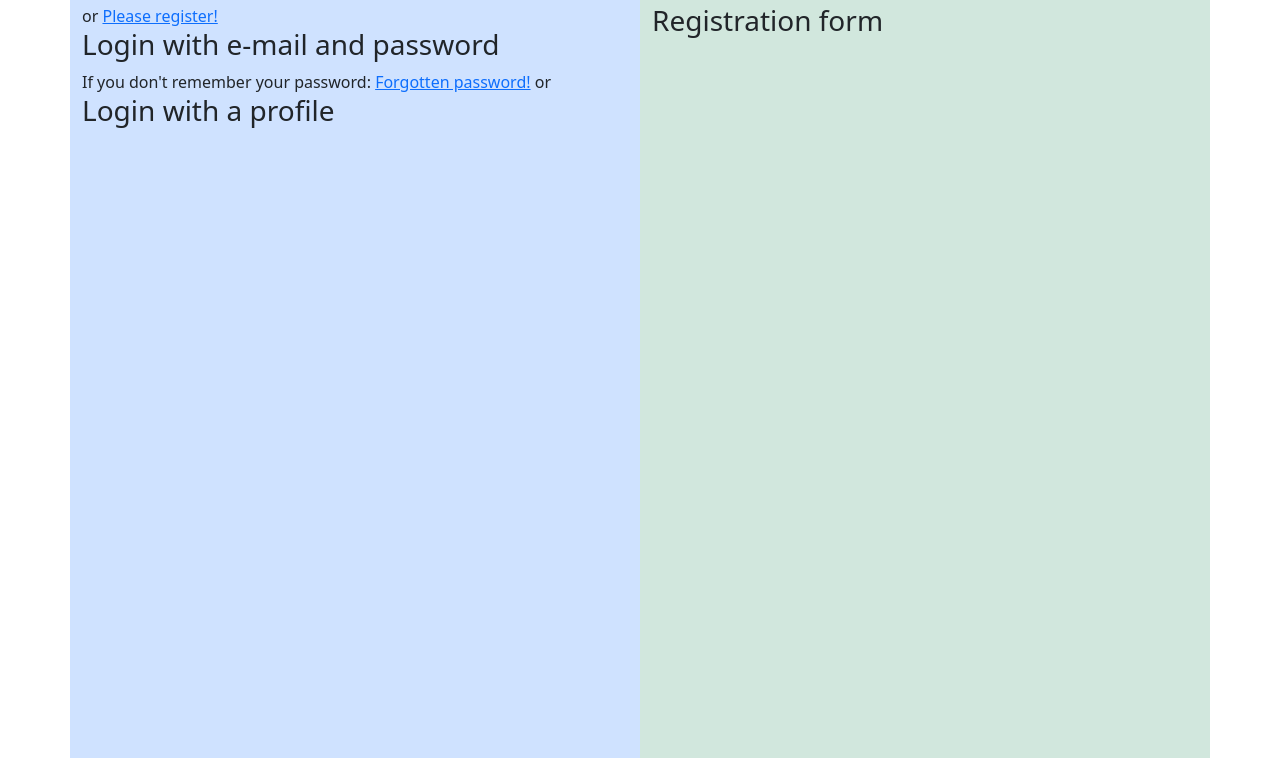
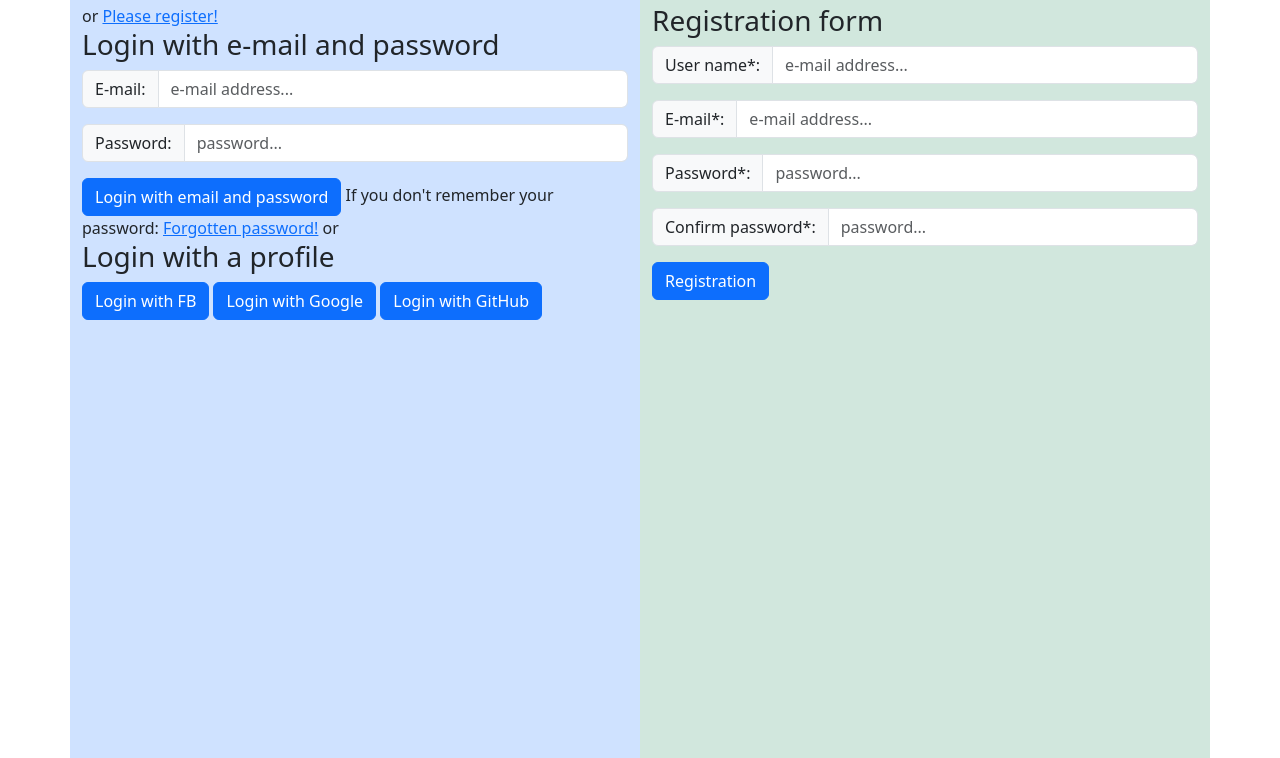
Before and after one commit to GboHalasz/learn_bootstrap_js_login_page, a plain HTML site: page index.html in a window 1280 px wide. Shown: the part 42-800 px from the top of the page. Drawn offline with nearby package versions, Linux system fonts and the light colour scheme.

Commit message:
Add bootstrap components

```diff
--- a/index.html
+++ b/index.html
@@ -19,16 +19,35 @@
                 <span>or</span>
                 <a href="#">Please register!</a>
                 <h3>Login with e-mail and password</h3>
+
                 <!-- e-mail comp -->
+                <div class="input-group mb-3">
+                    <span class="input-group-text" id="email-add1">E-mail:</span>
+                    <input type="email" id="logEmail" class="form-control" placeholder="e-mail address..."
+                        aria-label="Email" aria-describedby="email-add1">
+                </div>
+
                 <!-- password comp -->
+                <div class="input-group mb-3">
+                    <span class="input-group-text" id="password-enter1">Password:</span>
+                    <input type="password" id="logPassword" class="form-control" placeholder="password..."
+                        aria-label="Password" aria-describedby="password-enter1">
+                </div>
+
                 <!-- loginButton comp -->
+                <button type="button" id="LogBtn" class="btn btn-primary">Login with email and password</button>
+
                 <span>If you don't remember your password:</span>
                 <a href="#">Forgotten password!</a>
                 <span>or</span>
                 <h3>Login with a profile</h3>
+
                 <!-- FB button -->
+                <button type="button" id="LogBtn" class="btn btn-primary">Login with FB</button>
                 <!-- Google button -->
+                <button type="button" id="LogBtn" class="btn btn-primary">Login with Google</button>
                 <!-- GitHub button -->
+                <button type="button" id="LogBtn" class="btn btn-primary">Login with GitHub</button>
 
 
 
@@ -36,11 +55,37 @@
             <div class="col-12 col-md-6 vh-100 bg-success-subtle">
                 <h2>Sign up!</h2>
                 <h3>Registration form</h3>
+
                 <!-- username text comp -->
+                <div class="input-group mb-3">
+                    <span class="input-group-text" id="username-add1">User name*:</span>
+                    <input type="text" id="regUName" class="form-control" placeholder="e-mail address..."
+                        aria-label="User name" aria-describedby="username-add1">
+                </div>
+
                 <!-- e-mail comp -->
+                <div class="input-group mb-3">
+                    <span class="input-group-text" id="email-add2">E-mail*:</span>
+                    <input type="email" id="regEmail" class="form-control" placeholder="e-mail address..."
+                        aria-label="Email" aria-describedby="email-add2">
+                </div>
+
                 <!-- password comp -->
+                <div class="input-group mb-3">
+                    <span class="input-group-text" id="password-enter2">Password*:</span>
+                    <input type="password" id="regPass1" class="form-control" placeholder="password..."
+                        aria-label="Password" aria-describedby="password-enter2">
+                </div>
+
                 <!-- password comp -->
+                <div class="input-group mb-3">
+                    <span class="input-group-text" id="password-enter3">Confirm password*:</span>
+                    <input type="password" id="regPass2" class="form-control" placeholder="password..."
+                        aria-label="Password" aria-describedby="password-enter3">
+                </div>
+
                 <!-- registrationButton comp -->
+                <button type="button" id="regBtn" class="btn btn-primary">Registration</button>
             </div>
         </div>
     </div>
```
